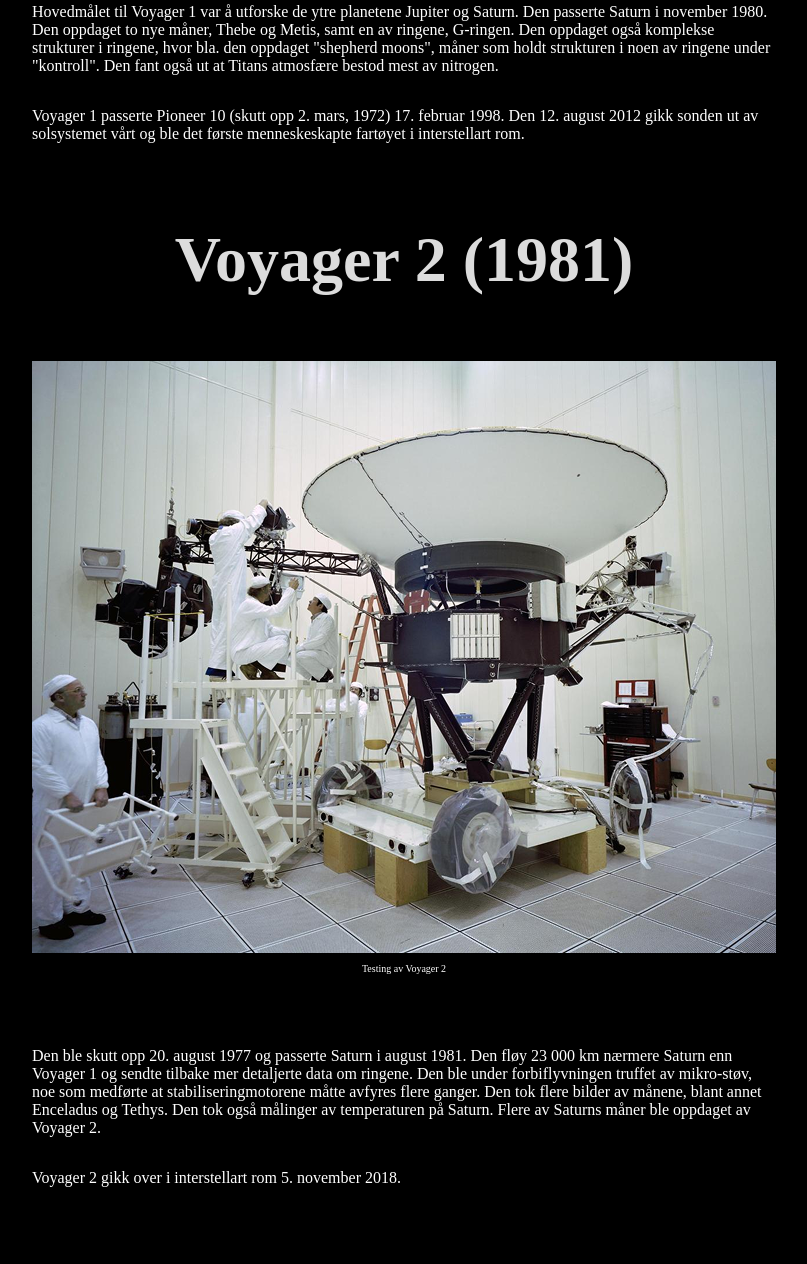
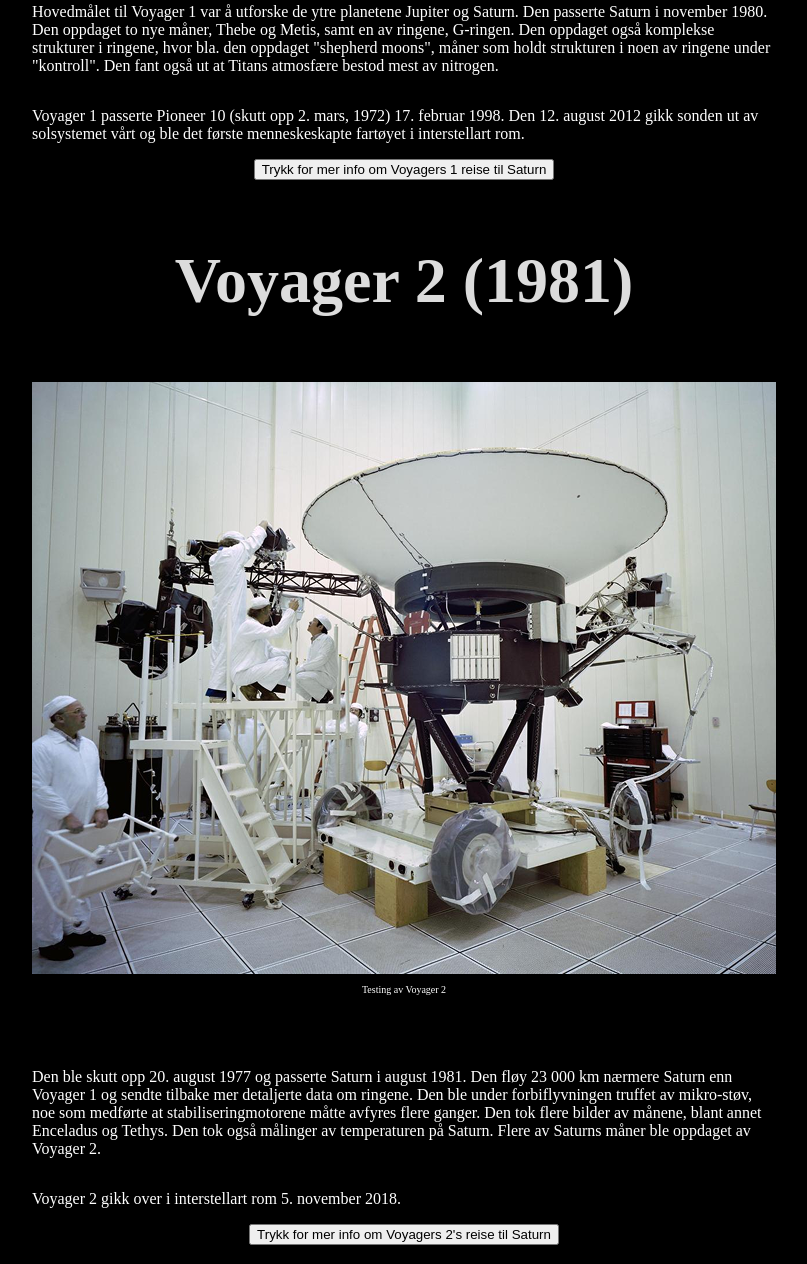
Before and after one commit to Lazy-CSharp-Coder/SaturnKodeloft1, a website: page romferdene.html in a window 1280 px wide. Shown: the part 1870-3134 px from the top of the page, without its empty margins (236-1043 px from the left). Drawn offline with Linux system fonts and the light colour scheme; files whose address does not match are found by name; a web font is replaced by a local one.

Commit message:
lagt til to knapper

```diff
--- a/romferdene.html
+++ b/romferdene.html
@@ -109,6 +109,8 @@
                 Voyager 1 passerte Pioneer 10 (skutt opp 2. mars, 1972) 17. februar 1998. Den 12. august 2012 gikk
                 sonden ut av solsystemet vårt og ble det første menneskeskapte fartøyet i interstellart rom.
             </p>
+            <a href="https://www.nasa.gov/history/40-years-ago-voyager-1-explores-saturn/">
+                <button class="moreInfoButton" >Trykk for mer info om Voyagers 1 reise til Saturn</button> </a>
         </section>
         <section id="voyager2" class="flex romferdSection">
             <h3>Voyager 2 (1981)</h3>
@@ -126,6 +128,8 @@
             <p>
                 Voyager 2 gikk over i interstellart rom 5. november 2018.
             </p>
+            <a href="https://www.nasa.gov/history/40-years-ago-voyager-1-explores-saturn/">
+                <button class="moreInfoButton" >Trykk for mer info om Voyagers 2's reise til Saturn</button> </a>
         </section>
         <section id="cassini" class="flex romferdSection">
             <h3 class="desktopSetting">Cassini/Hyguens (2004-2017)</h3>
```
